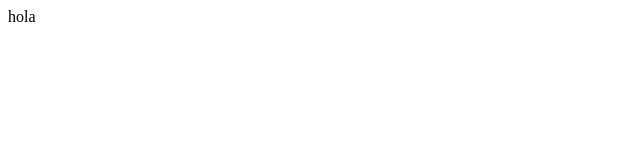
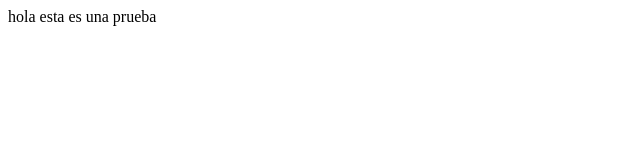
Before and after one commit to alcskaiser/mi-repositorio, a plain HTML site: page index.html in a window 1280 px wide. Shown: the whole page, without its empty margins (0-640 px from the left). Drawn offline with Linux system fonts and the light colour scheme.

Commit message:
cambios en el archivo

```diff
--- a/index.html
+++ b/index.html
@@ -2,5 +2,6 @@
 <head></head>
 <body>
 hola
+    esta es una prueba
 </body>
 </html>
```
